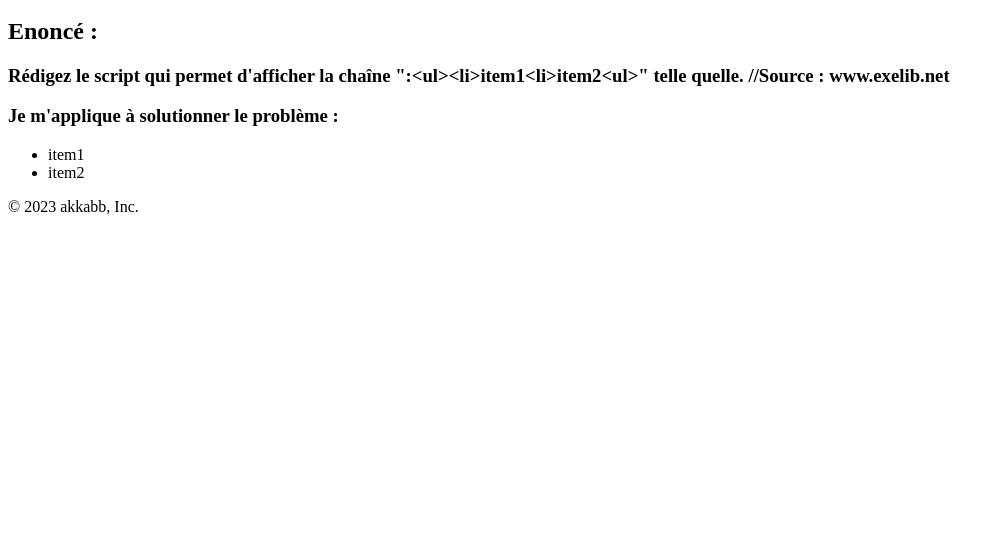
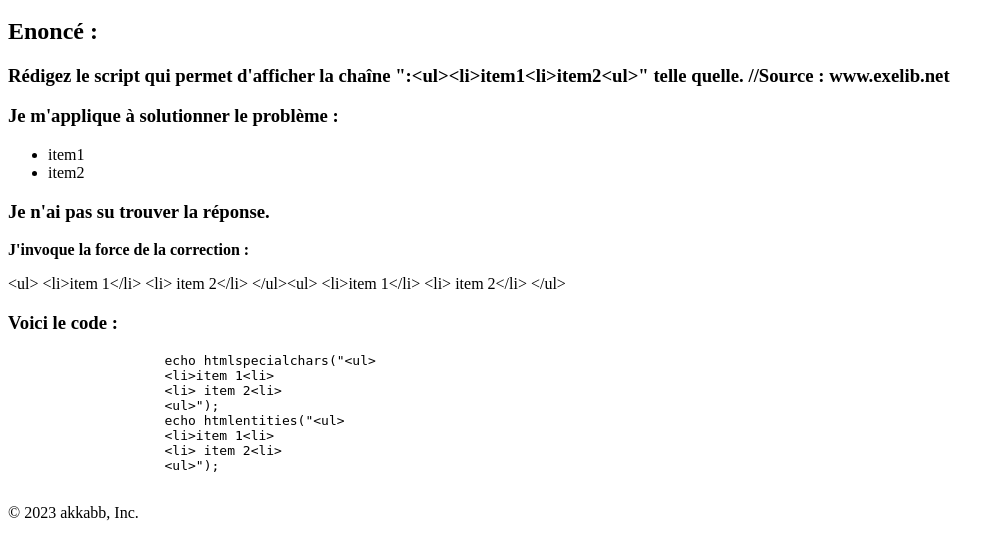
Before and after one commit to akkabb/DailyCoding, a PHP site: page /exo5.php in a window 1280 px wide. Shown: the part 373-911 px from the top of the page, without its empty margins (0-1005 px from the left). Before the commit the page ends 588 px from the top, so only its background shows below. Run offline with PHP 8.4, Linux system fonts and the light colour scheme.

Commit message:
Twice i used the correction power. Still need CSS make up

```diff
--- a/Day4/exo5.php
+++ b/Day4/exo5.php
@@ -37,7 +37,33 @@
 
             </div>
             <div class="answer">
+                <h3>Je n'ai pas su trouver la réponse.</h3>
+                <p><strong>J'invoque la force de la correction : </strong></p>
+                <?php
+                    echo htmlspecialchars("<ul>
+                        <li>item 1</li>
+                        <li> item 2</li>
+                        </ul>");
+                    echo htmlentities("<ul>
+                        <li>item 1</li>
+                        <li> item 2</li>
+                        </ul>");
+                    //Source : www.exelib.net
 
+                ?>
+                <div class="code_correction">
+                    <h3>Voici le code : </h3>
+                    <pre>
+                    echo htmlspecialchars("&ltul&gt
+                    &ltli&gtitem 1&ltli&gt
+                    &ltli&gt item 2&ltli&gt
+                    &ltul&gt");
+                    echo htmlentities("&ltul&gt
+                    &ltli&gtitem 1&ltli&gt
+                    &ltli&gt item 2&ltli&gt
+                    &ltul&gt");
+                    </pre>
+                </div>
             </div>
         </main>
         <? require_once('include/footer.php'); ?>
```
Also changed, not shown: Day4/exo3.php (+14 -0 lines), Day4/exo4.php (+24 -3 lines).
